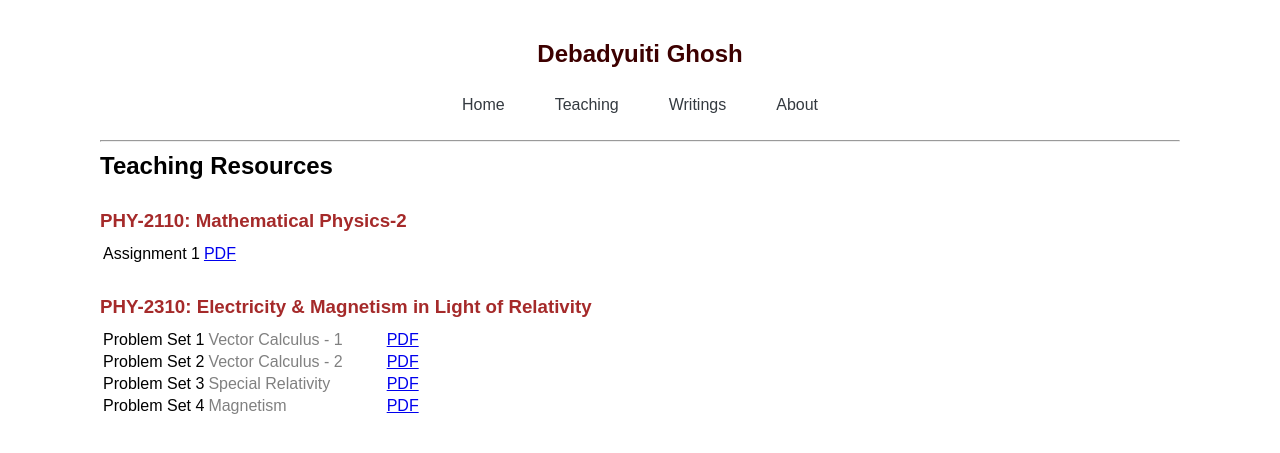
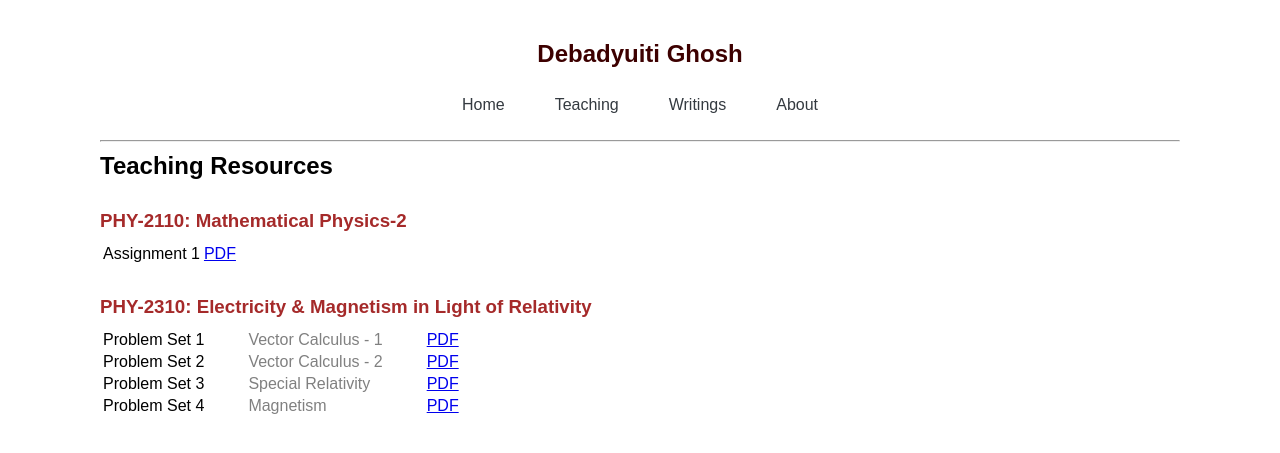
Before and after one commit to debadyuitighosh/debadyuitighosh.github.io, a Jekyll site: the page built from Teaching/teaching.md, in a window 1280 px wide. Shown: the top 453 px of the page. Built offline with Jekyll 4.4.1, drawn with Linux system fonts in a browser that asks for light colours.

Commit message:
Update teaching.md

```diff
--- a/Teaching/teaching.md
+++ b/Teaching/teaching.md
@@ -14,8 +14,8 @@ permalink: /teaching/
 
 ### <font color='brown'> PHY-2310: Electricity & Magnetism in Light of Relativity
 
-|---------------|---------------------------------------------------------------------------|---------------------------------------------|
-| Problem Set 1 | <font color='grey'> Vector Calculus - 1 <span style="padding-left: 40px;"> | [PDF](teaching/phy2310/ProbSet-1.pdf)      |
-| Problem Set 2 | <font color='grey'> Vector Calculus - 2 <span style="padding-left: 40px;"> | [PDF](teaching/phy2310/ProbSet-2.pdf)      |
-| Problem Set 3 | <font color='grey'> Special Relativity <span style="padding-left: 40px;"> | [PDF](teaching/phy2310/ProbSet-3.pdf)       |
-| Problem Set 4 | <font color='grey'> Magnetism <span style="padding-left: 40px;"> | [PDF](teaching/phy2310/ProbSet-4.pdf)                |
+|---------------|----------------------------------------------------------------------------|---------------------------------------------|
+| Problem Set 1 | <font color='grey'> <span style="padding: 40px;"> Vector Calculus - 1  | [PDF](teaching/phy2310/ProbSet-1.pdf)      |
+| Problem Set 2 | <font color='grey'> <span style="padding: 40px;"> Vector Calculus - 2  | [PDF](teaching/phy2310/ProbSet-2.pdf)      |
+| Problem Set 3 | <font color='grey'> <span style="padding: 40px;"> Special Relativity   | [PDF](teaching/phy2310/ProbSet-3.pdf)      |
+| Problem Set 4 | <font color='grey'> <span style="padding: 40px;"> Magnetism            | [PDF](teaching/phy2310/ProbSet-4.pdf)      |
```
